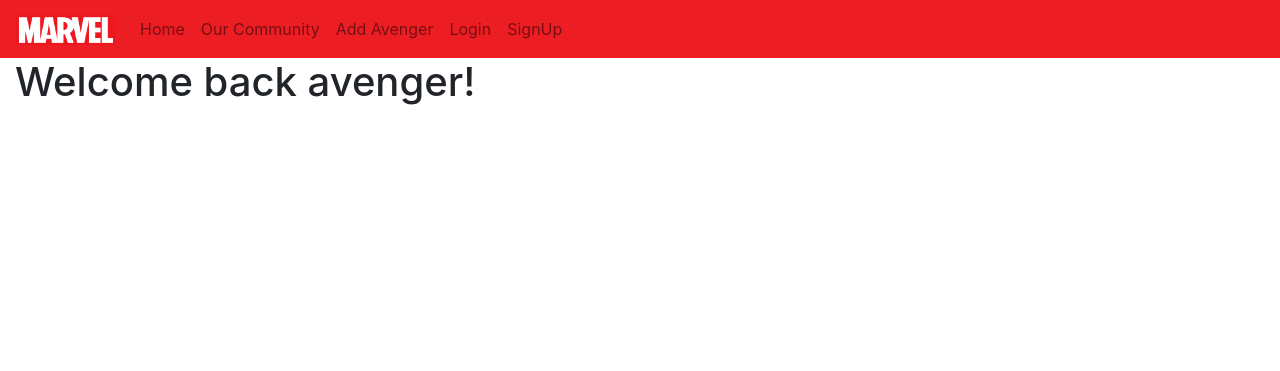
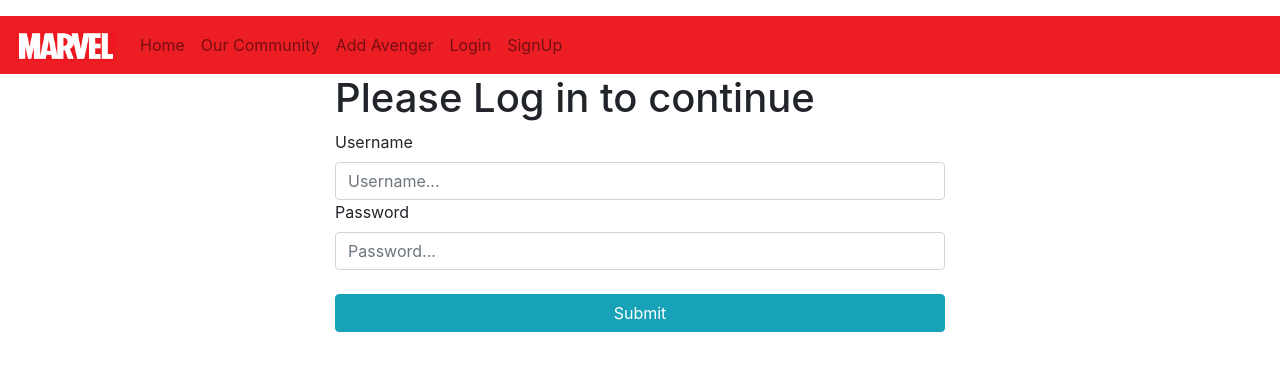
Before and after one commit to Ramirezzz1/MARVEL-API, a Flask app: page /login in a window 1280 px wide. Shown: the top 371 px of the page. Run offline with Flask 2, Linux system fonts and the light colour scheme; parts of the project's set-up code (start-up, migrations or seed data) failed here and were passed over; some libraries are stand-ins or nearby versions.

Commit message:
sunday 11:32

```diff
--- a/app/__init__.py
+++ b/app/__init__.py
@@ -8,7 +8,7 @@ from .authorization.routes import auth
 
 #import database
 from .models import db, login
-from flask_migrate import Migrate, migrate
+from flask_migrate import Migrate
 
 #instance of the application
 app = Flask(__name__)
@@ -28,6 +28,9 @@ migrate = Migrate(app,db)
 
 #config login manager
 login.init_app(app)
+login.login_view = 'auth.login'
+login.login_message = 'Please Log in'
+login.login_message_category = 'alert-info'
 
 from . import routes
 from . import models
--- a/app/authorization/auth_templates/login.html
+++ b/app/authorization/auth_templates/login.html
@@ -1,7 +1,75 @@
-{% extends 'components/layout.html' %}
+<!doctype html>
+<html lang="en">
+  <head>
+    <title>Login</title>
+    <!-- Required meta tags -->
+    <meta charset="utf-8">
+    <meta name="viewport" content="width=device-width, initial-scale=1, shrink-to-fit=no">
 
-{% block title %}Login{% endblock title %}
+    <!-- Bootstrap CSS -->
+    <link rel="stylesheet" href="https://stackpath.bootstrapcdn.com/bootstrap/4.3.1/css/bootstrap.min.css" integrity="sha384-ggOyR0iXCbMQv3Xipma34MD+dH/1fQ784/j6cY/iJTQUOhcWr7x9JvoRxT2MZw1T" crossorigin="anonymous">
+  </head>
+  <body>
+    <div class="row-fluid p-2">
+        {% with messages = get_flashed_messages(with_categories=True) %}
+        {% if messages %}
+            {% for category, message in messages %}
+                <div class="alert {{ category }} alert-dismissible fade show" role="alert">
+                    <strong>{{ message }}</strong>
+                    <button type="button" class="close" data-dismiss="alert" aria-label="Close">
+                        <span aria-hidden="true">&times;</span>
+                    </button>
+                </div>
+            {% endfor %}
+        {% endif %}
+        {% endwith %}
+    </div>
+    <nav class="navbar navbar-expand-lg navbar-light" style= "background-color: #ed1d24;">
+        <a class="navbar-brand" href="#">
+            <img src="../static/images/Marvel_Logo.svg.png" width="100" height="30" class="d-inline-block-align-top" alt="marvel logo">
+        </a>
+        <button class="navbar-toggler" type="button" data-toggle="collapse" data-target="#navbarNavAltMarkup" aria-controls="navbarNavAltMarkup" aria-expanded="false" aria-label="Toggle navigation">
+          <span class="navbar-toggler-icon"></span>
+        </button>
+        <div class="collapse navbar-collapse" id="navbarNavAltMarkup">
+          <div class="navbar-nav">
+            <a class="nav-item nav-link" href="{{ url_for('home') }}">Home <span class="sr-only">(current)</span></a>
+            <a class="nav-item nav-link" href="{{ url_for('community.ourcommunity') }}">Our Community</a>
+            <a class="nav-item nav-link" href="{{ url_for('community.add_avenger') }}">Add Avenger</a>
+            <a class="nav-item nav-link" href="#">Login</a>
+            <a class="nav-item nav-link" href="#">SignUp</a>
+          </div>
+        </div>
+      </nav>
+      <div class="container-fluid">
+          <div class="row justify-content-center">
+              <div class="col-6">
+                  <h1>Please Log in to continue</h1>
+                <form method="POST">
+                    {{ form.hidden_tag()}}
+                    <div class="form-group">
+                        <fieldset id="username-field">
+                            {{ form.username.label}}
+                            {{ form.username(class="form-control", placeholder = "Username...") }}
 
-{%block content%}
-<h1>Welcome back avenger!</h1>
-{% endblock content %}
+                        </fieldset>
+                        <fieldset id="password-field">
+                            {{ form.password.label}}
+                            {{ form.password(class="form-control", placeholder = "Password...") }}
+                        </fieldset>
+                        <br>
+                        {{ form.submit(class="btn btn-info btn-block") }}
+                    </div>
+                </form>
+            </div>
+              </div>
+          </div>
+      </div>
+
+    <!-- Optional JavaScript -->
+    <!-- jQuery first, then Popper.js, then Bootstrap JS -->
+    <script src="https://code.jquery.com/jquery-3.3.1.slim.min.js" integrity="sha384-q8i/X+965DzO0rT7abK41JStQIAqVgRVzpbzo5smXKp4YfRvH+8abtTE1Pi6jizo" crossorigin="anonymous"></script>
+    <script src="https://cdnjs.cloudflare.com/ajax/libs/popper.js/1.14.7/umd/popper.min.js" integrity="sha384-UO2eT0CpHqdSJQ6hJty5KVphtPhzWj9WO1clHTMGa3JDZwrnQq4sF86dIHNDz0W1" crossorigin="anonymous"></script>
+    <script src="https://stackpath.bootstrapcdn.com/bootstrap/4.3.1/js/bootstrap.min.js" integrity="sha384-JjSmVgyd0p3pXB1rRibZUAYoIIy6OrQ6VrjIEaFf/nJGzIxFDsf4x0xIM+B07jRM" crossorigin="anonymous"></script>
+  </body>
+</html>
--- a/app/authorization/routes.py
+++ b/app/authorization/routes.py
@@ -1,9 +1,53 @@
-from flask import Blueprint
-from flask.templating import render_template
-from werkzeug.utils import redirect
+import re
+from flask import Blueprint, render_template, redirect, request, flash, url_for
+from app.forms import SignUpform, loginform
+from werkzeug.security import check_password_hash
+from flask_login import login_user , logout_user
+from app.models import db, User
 
 auth = Blueprint('auth', __name__, template_folder='auth_templates')
 
-@auth.route('/login', methods=['Get'])
+@auth.route('/signup',methods=['GET','POST'])
+def signup():
+    form = SignUpform()
+    if request.method == 'POST':
+        if form.validate_on_submit():
+            new_user = User(form.username.data, form.password.data, form.email.data, form.first_name.data, form.last_name.data)
+
+            db.session.add(new_user)
+            db.session.commit()
+
+            flash(f'Congratulations and Welcome: {form.username.data}')
+            login_user(new_user)
+            return redirect(url_for('home'))
+        else:
+            flash('Invalid input, try again ', category= 'alert-danger')
+            return redirect(url_for('auth.signup'))
+    return render_template('signup.html', form=form)
+
+@auth.route('/login', methods=['GET','POST'])
 def login():
-    return render_template('login.html')
+    form = loginform()
+    if request.method == 'POST':
+        if form.validate_on_submit():
+            usernamedata = form.username.data
+            passworddata = form.password.data
+            user = User.query.filter_by(username=usernamedata).first()
+            if user is None or not check_password_hash(user.password, passworddata):
+                flash('Incorrect login Credentials', category= "alert-danger")
+                return redirect(url_for('auth.login'))
+
+            login_user(user)
+            flash(f'Welcome back Avenger!')
+            return redirect(url_for('home'))
+        else:
+            flash('You do not have access, please try again.', category='alert-danger')
+            return redirect(url_for('auth.login'))
+    return render_template('login.html', form = form )
+
+
+@auth.route('/logout', methods=['GET'])
+def signout():
+    logout_user()
+    flash('See you soon !', category='alert-info')
+    return redirect(url_for('auth.signin'))
--- a/app/forms.py
+++ b/app/forms.py
@@ -1,6 +1,6 @@
 from flask_wtf import FlaskForm
-from wtforms import StringField, SubmitField, IntegerField, DecimalField
-from wtforms.validators import DataRequired
+from wtforms import StringField, SubmitField, IntegerField, PasswordField
+from wtforms.validators import DataRequired, Email, EqualTo
 
 class newAvengerForm(FlaskForm):
     hero = StringField('Hero',validators=[DataRequired()])
@@ -11,3 +11,17 @@ class newAvengerForm(FlaskForm):
     powers = StringField('Powers', validators=[DataRequired()])
     weaknesses = StringField('Weaknesses', validators=[DataRequired()])
     submit = SubmitField()
+
+class loginform(FlaskForm):
+    username = StringField('Username', validators=[DataRequired()])
+    password = PasswordField('Password', validators=[DataRequired()])
+    submit = SubmitField()
+
+class SignUpform(FlaskForm):
+    username = StringField('Username', validators=[DataRequired()])
+    email = StringField('Email', validators=[DataRequired(), Email()])
+    password = PasswordField('Password', validators=[DataRequired()])
+    confirm_password = PasswordField('Confirm Password', validators=[DataRequired(), EqualTo('password')])
+    first_name = StringField('First Name')
+    last_name = StringField('Last Name')
+    submit = SubmitField()
--- a/app/templates/components/layout.html
+++ b/app/templates/components/layout.html
@@ -1,20 +1,25 @@
 <!doctype html>
 <html lang="en">
+
 <head>
-    <title>{% block  title %} {% endblock title%}</title>
+  <title>{% block title %} {% endblock title%}</title>
   <!-- Required meta tags -->
   <meta charset="utf-8">
   <meta name="viewport" content="width=device-width, initial-scale=1, shrink-to-fit=no">
 
   <!-- Bootstrap CSS -->
-    <link rel="stylesheet" href="https://stackpath.bootstrapcdn.com/bootstrap/4.3.1/css/bootstrap.min.css" integrity="sha384-ggOyR0iXCbMQv3Xipma34MD+dH/1fQ784/j6cY/iJTQUOhcWr7x9JvoRxT2MZw1T" crossorigin="anonymous">
+  <link rel="stylesheet" href="https://stackpath.bootstrapcdn.com/bootstrap/4.3.1/css/bootstrap.min.css"
+    integrity="sha384-ggOyR0iXCbMQv3Xipma34MD+dH/1fQ784/j6cY/iJTQUOhcWr7x9JvoRxT2MZw1T" crossorigin="anonymous">
 </head>
+
 <body>
-    <nav class="navbar navbar-expand-lg navbar-light" style= "background-color: #ed1d24;">
+  <nav class="navbar navbar-expand-lg navbar-light" style="background-color: #ed1d24;">
     <a class="navbar-brand" href="#">
-            <img src="../static/images/Marvel_Logo.svg.png" width="100" height="30" class="d-inline-block-align-top" alt="marvel logo">
+      <img src="../static/images/Marvel_Logo.svg.png" width="100" height="30" class="d-inline-block-align-top"
+        alt="marvel logo">
     </a>
-        <button class="navbar-toggler" type="button" data-toggle="collapse" data-target="#navbarNavAltMarkup" aria-controls="navbarNavAltMarkup" aria-expanded="false" aria-label="Toggle navigation">
+    <button class="navbar-toggler" type="button" data-toggle="collapse" data-target="#navbarNavAltMarkup"
+      aria-controls="navbarNavAltMarkup" aria-expanded="false" aria-label="Toggle navigation">
       <span class="navbar-toggler-icon"></span>
     </button>
     <div class="collapse navbar-collapse" id="navbarNavAltMarkup">
@@ -22,19 +27,40 @@
         <a class="nav-item nav-link" href="{{ url_for('home') }}">Home <span class="sr-only">(current)</span></a>
         <a class="nav-item nav-link" href="{{ url_for('community.ourcommunity') }}">Our Community</a>
         <a class="nav-item nav-link" href="{{ url_for('community.add_avenger') }}">Add Avenger</a>
-            <a class="nav-item nav-link" href="#">Login</a>
-            <a class="nav-item nav-link" href="#">SignUp</a>
+        <a class="nav-item nav-link" href="{{ url_for('auth.login') }}">Login</a>
+        <a class="nav-item nav-link" href="{{ url_for('auth.signup') }}">SignUp</a>
       </div>
     </div>
   </nav>
+  <div class="row-fluid p-2">
+    {% with messages = get_flashed_messages(with_categories=True) %}
+    {% if messages %}
+    {% for category, message in messages %}
+    <div class="alert {{ category }} alert-dismissible fade show" role="alert">
+      <strong>{{ message }}</strong>
+      <button type="button" class="close" data-dismiss="alert" aria-label="Close">
+        <span aria-hidden="true">&times;</span>
+      </button>
+    </div>
+    {% endfor %}
+    {% endif %}
+    {% endwith %}
+  </div>
   <div class="container-fluid">
     {% block content %}
     {% endblock content %}
   </div>
   <!-- Optional JavaScript -->
   <!-- jQuery first, then Popper.js, then Bootstrap JS -->
-    <script src="https://code.jquery.com/jquery-3.3.1.slim.min.js" integrity="sha384-q8i/X+965DzO0rT7abK41JStQIAqVgRVzpbzo5smXKp4YfRvH+8abtTE1Pi6jizo" crossorigin="anonymous"></script>
-    <script src="https://cdnjs.cloudflare.com/ajax/libs/popper.js/1.14.7/umd/popper.min.js" integrity="sha384-UO2eT0CpHqdSJQ6hJty5KVphtPhzWj9WO1clHTMGa3JDZwrnQq4sF86dIHNDz0W1" crossorigin="anonymous"></script>
-    <script src="https://stackpath.bootstrapcdn.com/bootstrap/4.3.1/js/bootstrap.min.js" integrity="sha384-JjSmVgyd0p3pXB1rRibZUAYoIIy6OrQ6VrjIEaFf/nJGzIxFDsf4x0xIM+B07jRM" crossorigin="anonymous"></script>
+  <script src="https://code.jquery.com/jquery-3.3.1.slim.min.js"
+    integrity="sha384-q8i/X+965DzO0rT7abK41JStQIAqVgRVzpbzo5smXKp4YfRvH+8abtTE1Pi6jizo"
+    crossorigin="anonymous"></script>
+  <script src="https://cdnjs.cloudflare.com/ajax/libs/popper.js/1.14.7/umd/popper.min.js"
+    integrity="sha384-UO2eT0CpHqdSJQ6hJty5KVphtPhzWj9WO1clHTMGa3JDZwrnQq4sF86dIHNDz0W1"
+    crossorigin="anonymous"></script>
+  <script src="https://stackpath.bootstrapcdn.com/bootstrap/4.3.1/js/bootstrap.min.js"
+    integrity="sha384-JjSmVgyd0p3pXB1rRibZUAYoIIy6OrQ6VrjIEaFf/nJGzIxFDsf4x0xIM+B07jRM"
+    crossorigin="anonymous"></script>
 </body>
+
 </html>
--- a/app/templates/home.html
+++ b/app/templates/home.html
@@ -23,8 +23,8 @@
             <a class="nav-item nav-link" href="{{ url_for('home')}}">Home <span class="sr-only">(current)</span></a>
             <a class="nav-item nav-link" href="{{ url_for('community.ourcommunity')}}">Our Community</a>
             <a class="nav-item nav-link" href="{{ url_for('community.add_avenger') }}">Add Avenger</a>
-            <a class="nav-item nav-link" href="#">Login</a>
-            <a class="nav-item nav-link" href="#">Sign Up</a>
+            <a class="nav-item nav-link" href="{{ url_for('auth.login') }}">Login</a>
+            <a class="nav-item nav-link" href="{{ url_for('auth.signup') }}">Sign Up</a>
           </div>
         </div>
       </nav>
--- a/requirements.txt
+++ b/requirements.txt
@@ -1,12 +1,15 @@
 alembic==1.7.3
 click==8.0.1
 colorama==0.4.4
+dnspython==2.1.0
+email-validator==1.1.3
 Flask==2.0.1
 Flask-Login==0.5.0
 Flask-Migrate==3.1.0
 Flask-SQLAlchemy==2.5.1
 Flask-WTF==0.15.1
 greenlet==1.1.2
+idna==3.2
 importlib-resources==5.2.2
 itsdangerous==2.0.1
 Jinja2==3.0.1
```
Also changed, not shown: app/authorization/auth_templates/signup.html (+103 -0 lines), app/models.py (+9 -10 lines). Lines whose indentation alone changed are shown as unchanged.
